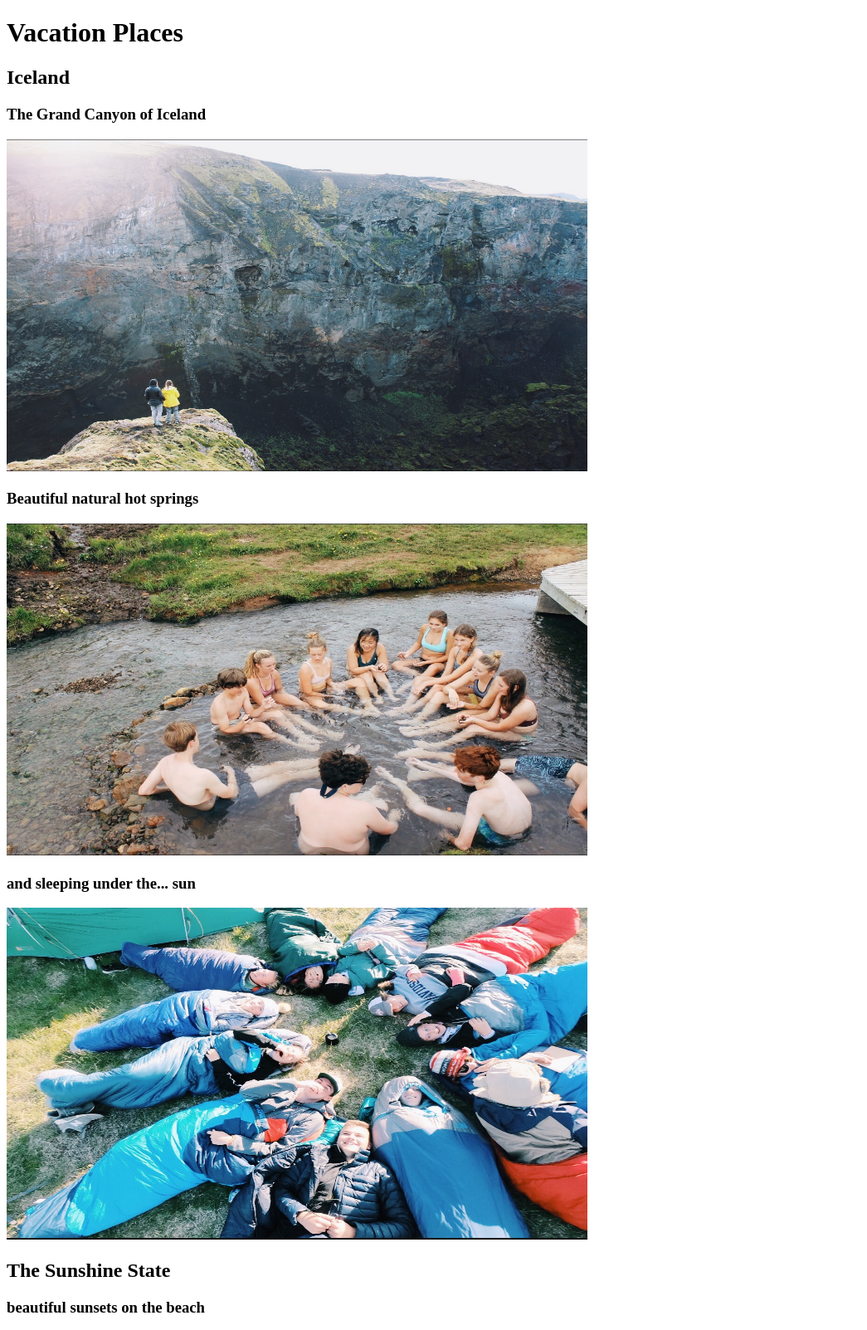
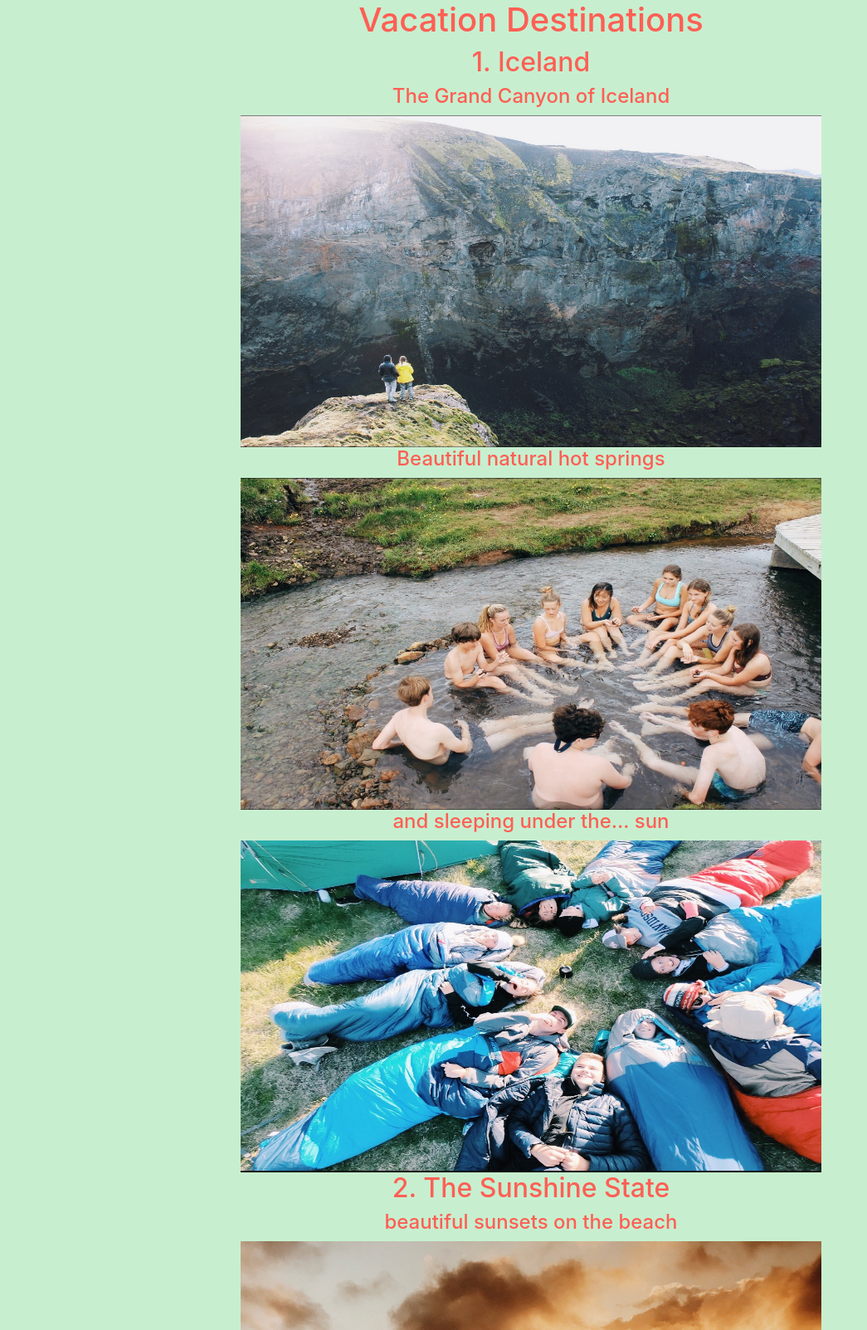
Before and after one commit to madelinestephens1/world-traveler, a plain HTML site: page index.html in a window 1280 px wide. Shown: the top 1603 px of the page at 83% size, without its empty margins (0-1045 px from the left). Drawn offline with nearby package versions, Linux system fonts and the light colour scheme.

Commit message:
Add files via upload

```diff
--- a/index.html
+++ b/index.html
@@ -2,48 +2,49 @@
 <html lang="en" dir="ltr">
   <head>
     <meta charset="utf-8">
+    <link rel="stylesheet" href="https://stackpath.bootstrapcdn.com/bootstrap/4.3.1/css/bootstrap.min.css" integrity="sha384-ggOyR0iXCbMQv3Xipma34MD+dH/1fQ784/j6cY/iJTQUOhcWr7x9JvoRxT2MZw1T" crossorigin="anonymous">
     <title>vacations</title>
   </head>
-  <body>
+  <body style="background-color: #C7EFCF; color: #FE5F55"class="text-center">
 
   </body>
 </html>
-<h1>Vacation Places</h1>
 
-<h2>Iceland</h2>
+  <h1>Vacation Destinations</h1>
 
+  <h2>1. Iceland</h2>
 
-<h3>The Grand Canyon of Iceland</h3>
+<h4>The Grand Canyon of Iceland</h4>
 <img src="Iceland.jpg" alt="" style="width: 700px; height: 400px">
 
-<h3>Beautiful natural hot springs</h3>
+<h4>Beautiful natural hot springs</h4>
 <img src="Hot Spring.jpg" alt="" style="width: 700px; height: 400px">
 
-<h3>and sleeping under the... sun</h3>
+<h4>and sleeping under the... sun</h4>
 <img src="Sleeping.jpg" alt="" style="width: 700px; height: 400px">
 
-<h2>The Sunshine State</h2>
+  <h2>2. The Sunshine State</h2>
 
-<h3>beautiful sunsets on the beach</h3>
+<h4>beautiful sunsets on the beach</h4>
 <img src="Sunset.jpg" alt="" style="width: 700px; height: 600px">
 
-<h3>shoping in Seaside</h3>
+<h4>shoping in Seaside</h4>
 <img src="Seaside.jpg" alt="" style="width: 700px; height: 600px">
 
-<h2>Patigonia</h2>
+  <h2>3. Patigonia</h2>
 
-<h3>Amazing views</h3>
+<h4>Amazing views</h4>
 <img src="Patigonia.jpg" alt="" style="width: 700px; height: 400px">
 
-<h3>and beautiful wildlife</h3>
+<h4>and beautiful wildlife</h4>
 <img src="Flowers.jpg" alt=""style="width: 400px; height: 700px">
 
-<h2>Yellowstone National Park</h2>
+  <h2>4. Yellowstone National Park</h2>
 
-<h3>Natural hot springs</h3>
+<h4>Natural hot springs</h4>
 <img src="Hot spring copy.jpg" alt=""style="width: 700px; height: 400px">
 
-<h3>and wild animals in their natural habitat</h3>
+<h4>and wild animals in their natural habitat</h4>
 <img src="Buffalo.jpg" alt="" style="width: 700px; height: 400px">
 
 
```
